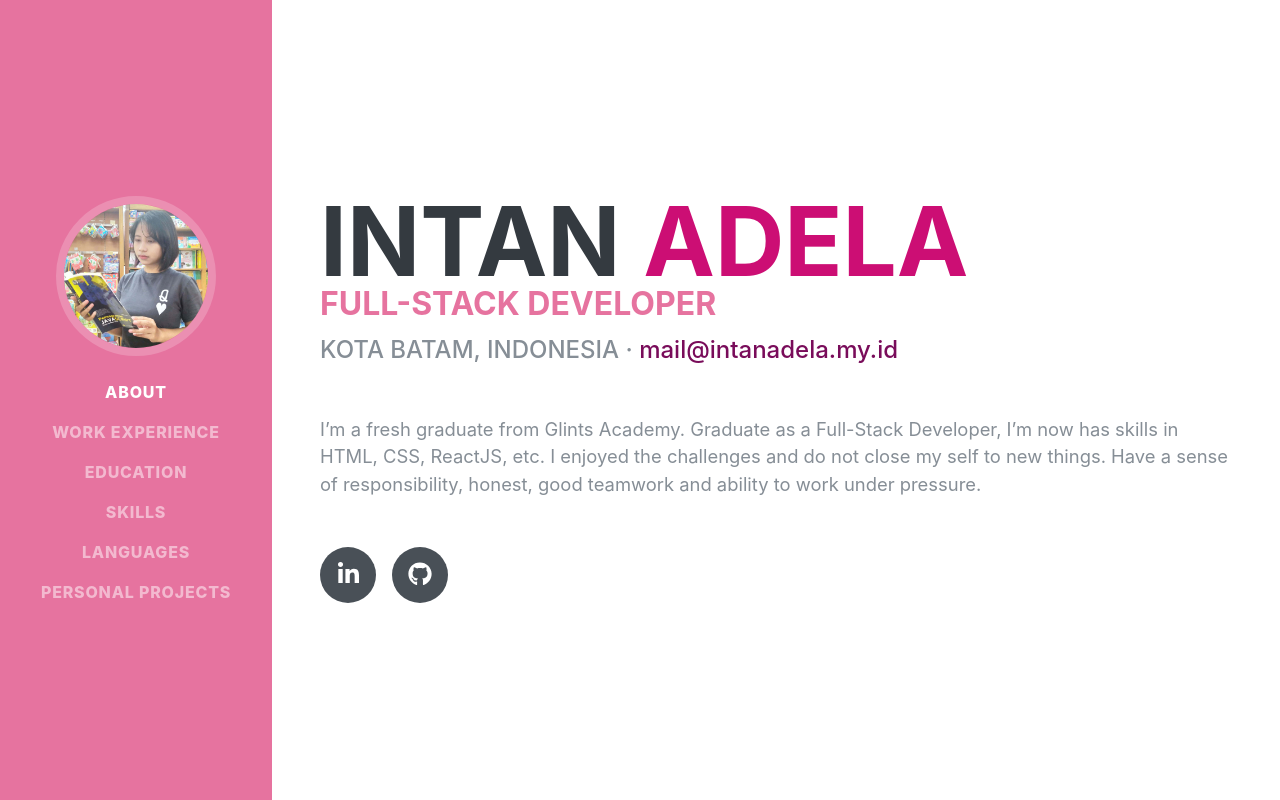
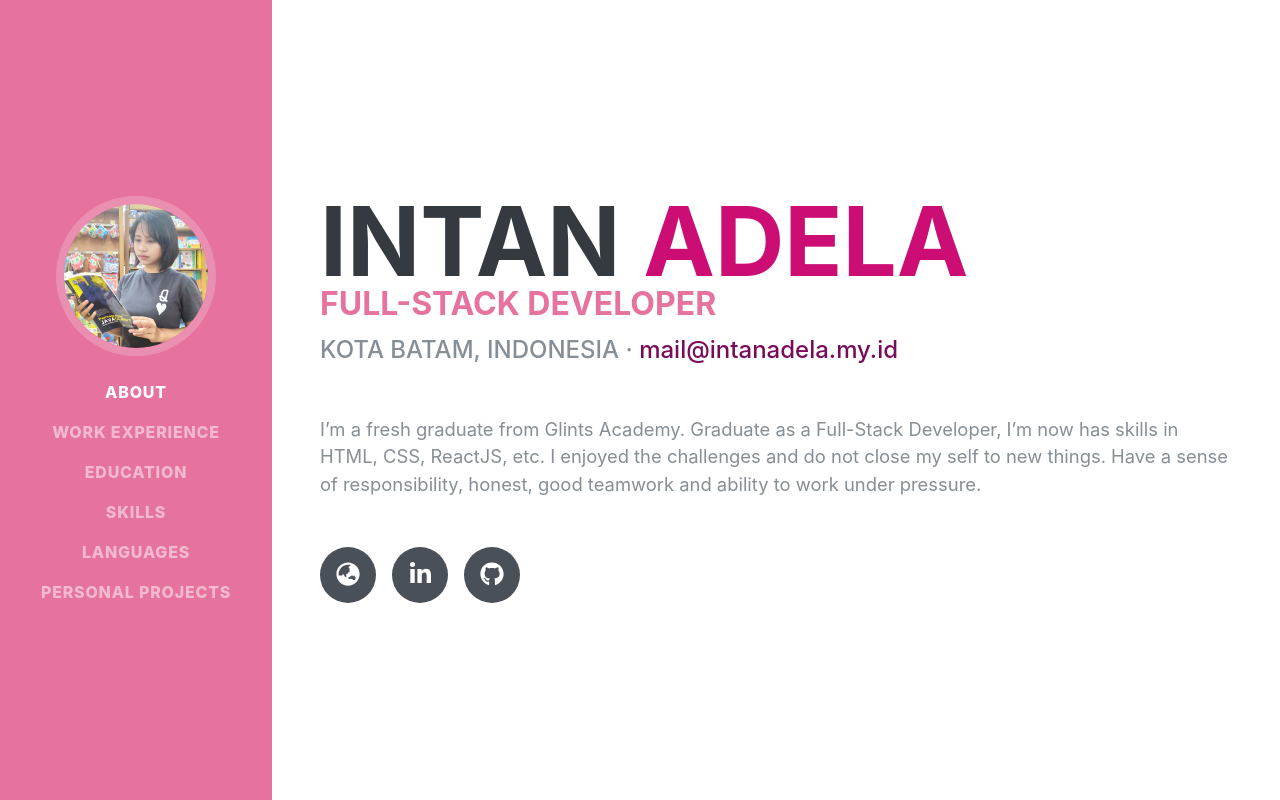
Before and after one commit to intanadhella/curriculum-vitae, a React (Create React App) app: page / in a window 1280 px wide. Shown: the top 800 px of the page. Built offline with nearby package versions, Linux system fonts and the light colour scheme; a web font is replaced by a local one.

Commit message:
add glints link

```diff
--- a/src/components/Resume/About.js
+++ b/src/components/Resume/About.js
@@ -36,6 +36,15 @@ const About = () => {
                     Have a sense of responsibility, honest, good teamwork and ability to work under pressure.
                 </p>
                 <div className="social-icons">
+                    <OverlayTrigger placement="top" overlay={<Tooltip>Glints Profile</Tooltip>}>
+                        <a
+                            href = "https://glints.com/id/profile/public/af08df39-a0d9-4b04-a917-d55c5c5c6382"
+                            target="_blank"
+                            rel="noopener noreferrer"
+                        >
+                            <FontAwesomeIcon icon={["fas", "globe-asia"]} />
+                        </a>
+                    </OverlayTrigger>
                     <OverlayTrigger placement="top" overlay={<Tooltip>LinkedIn</Tooltip>}>
                         <a
                             href="https://linkedin.com/in/intanadela"
```
